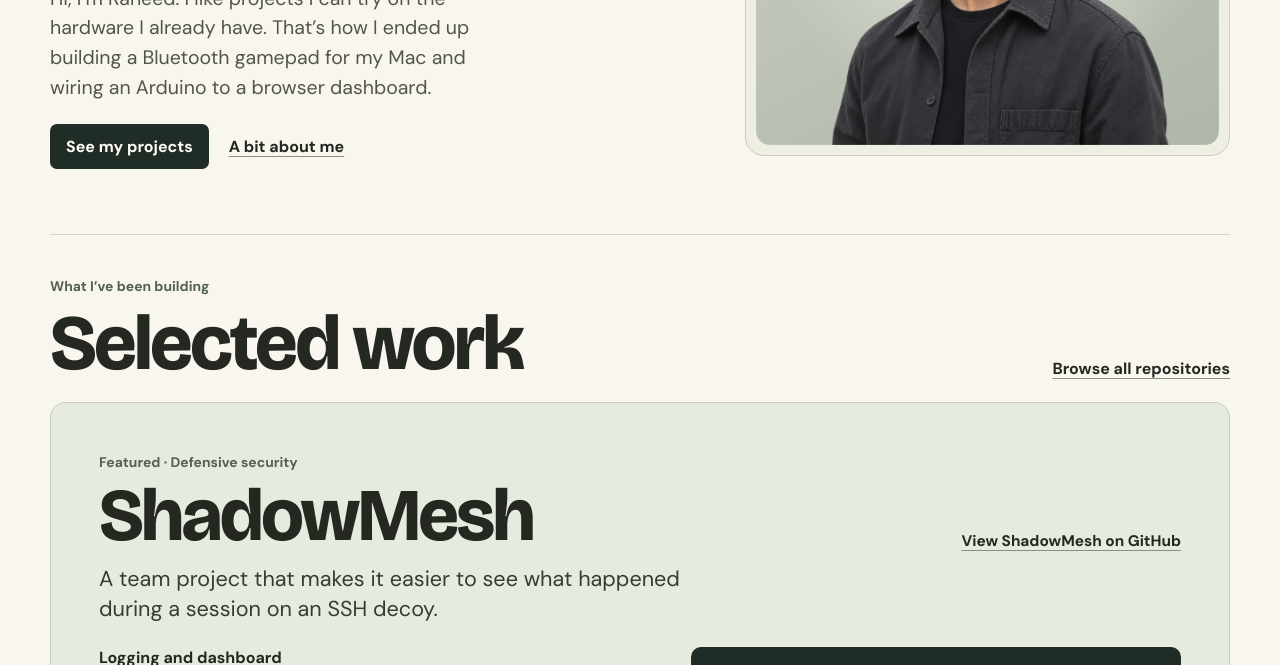
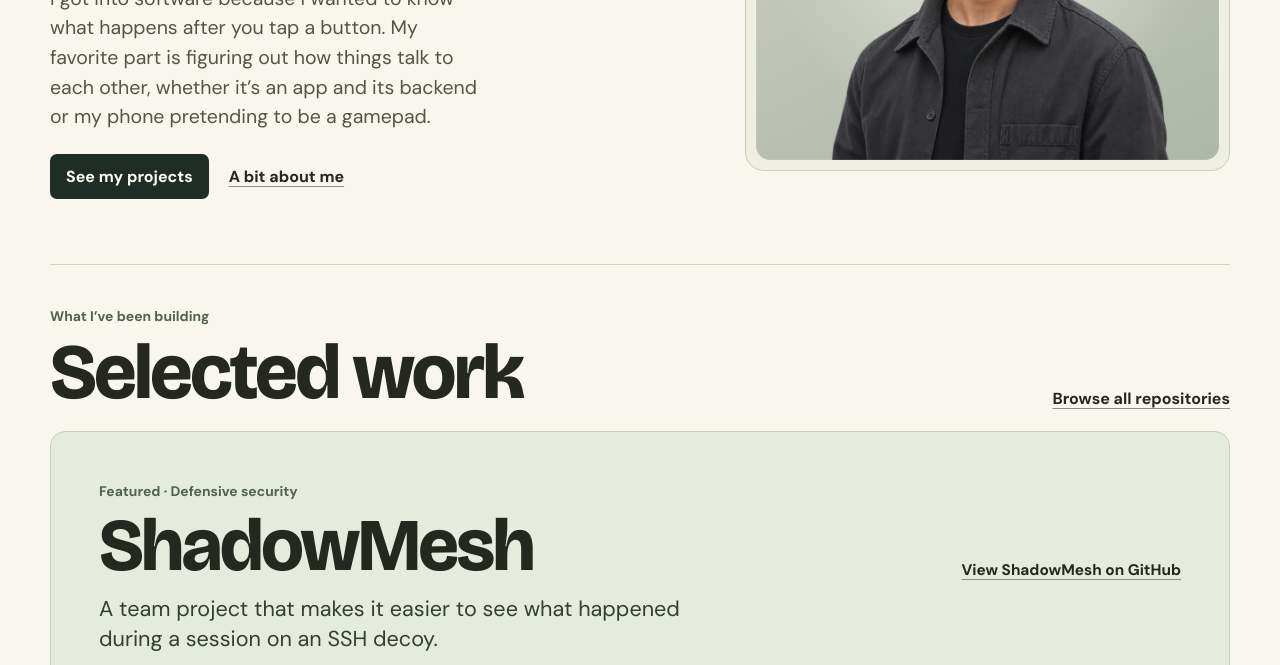
Before and after one commit to Raheedpasha07/raheed-portfolio, a website: page dist/index.html in a window 1280 px wide. Shown: the part 435-1100 px from the top of the page. Drawn offline with Linux system fonts and the light colour scheme.

Commit message:
Rewrite the opening around software engineering

```diff
--- a/dist/index.html
+++ b/dist/index.html
@@ -26,7 +26,7 @@
       <div class="hero-copy">
         <p class="eyebrow">CSE student · Bengaluru, India</p>
         <h1 id="intro">Raheed<br>Pasha<span>.</span></h1>
-        <p class="intro">Hi, I’m Raheed. I like projects I can try on the hardware I already have. That’s how I ended up building a Bluetooth gamepad for my Mac and wiring an Arduino to a browser dashboard.</p>
+        <p class="intro">I got into software because I wanted to know what happens after you tap a button. My favorite part is figuring out how things talk to each other, whether it’s an app and its backend or my phone pretending to be a gamepad.</p>
         <div class="hero-actions"><a class="button" href="#work">See my projects</a><a class="quiet" href="#about">A bit about me</a></div>
       </div>
       <figure class="portrait">
```
